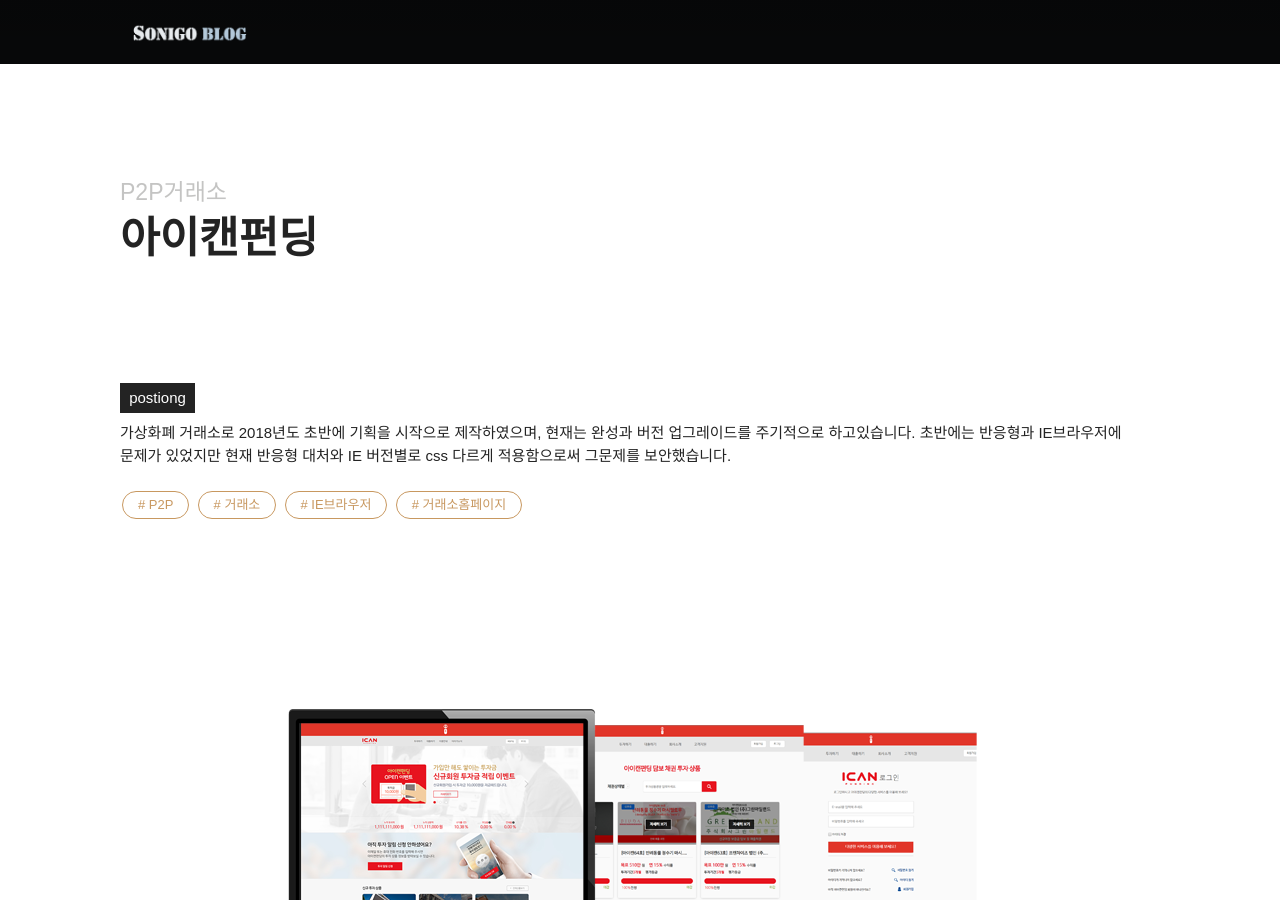
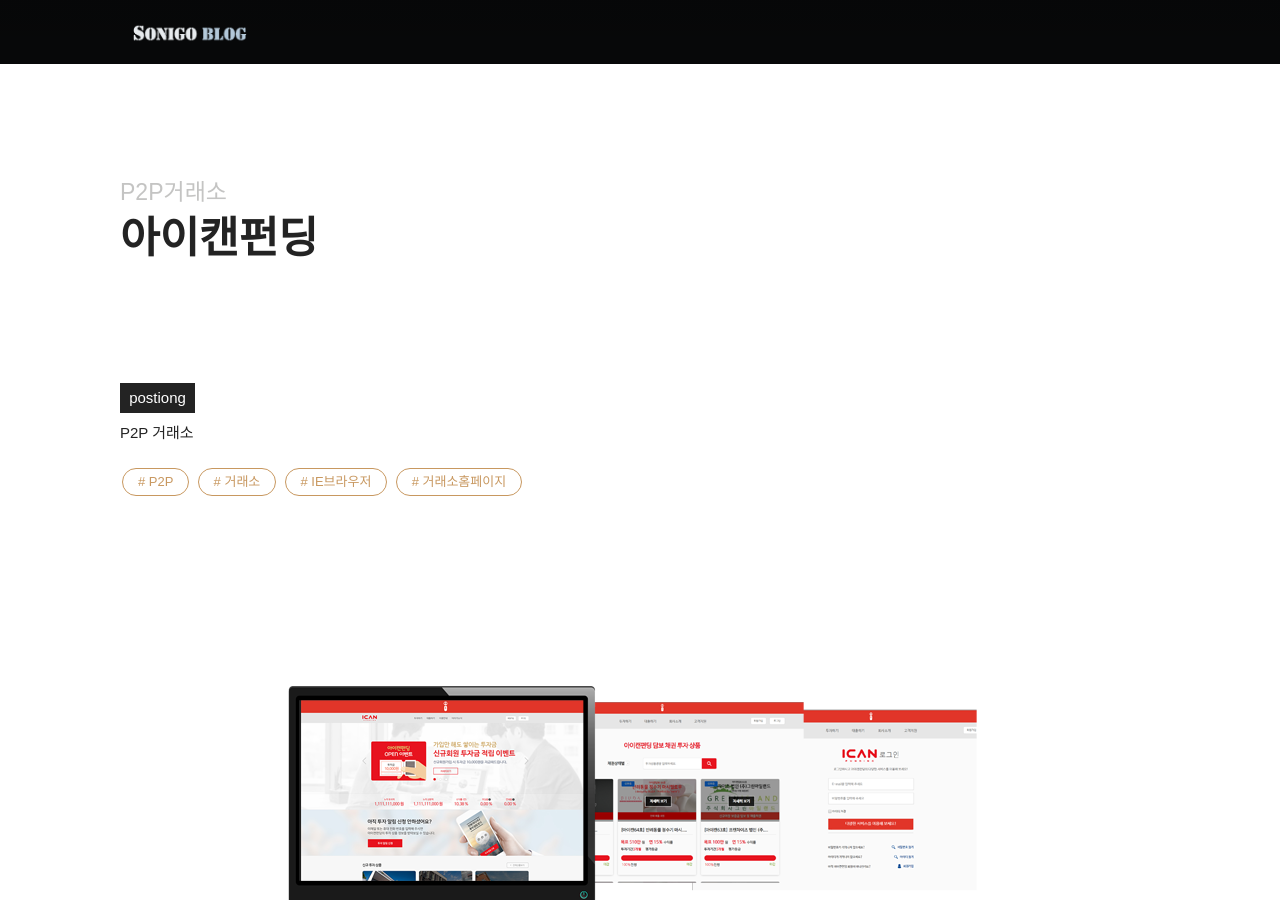
Before and after one commit to thgus900/thgus900.github.io, a Jekyll site: the page built from _posts/2017-07-27-using-tags.html, in a window 1280 px wide and 900 px high. Built offline with Jekyll 4.4.1, drawn with Linux system fonts in a browser that asks for light colours; nearby versions of some CDN libraries; some web fonts are replaced; comment, search, counter and statistics services are not loaded; a file with an impossible date is left out.

Commit message:
set_test

```diff
--- a/_posts/2017-07-27-using-tags.html
+++ b/_posts/2017-07-27-using-tags.html
@@ -15,8 +15,7 @@
 <ul class="new_postlist">
 	<li>
 		<p class="postiong">postiong</p>
-		<p class="post_text">가상화폐 거래소로 2018년도 초반에 기획을 시작으로 제작하였으며, 현재는 완성과 버전 업그레이드를 주기적으로 하고있습니다.
-		초반에는 반응형과 IE브라우저에 문제가 있었지만 현재 반응형 대처와 IE 버전별로 css 다르게 적용함으로써 그문제를 보안했습니다.
+		<p class="post_text">P2P 거래소
 		</p>
 
 		<div class="posting-tag">
```
